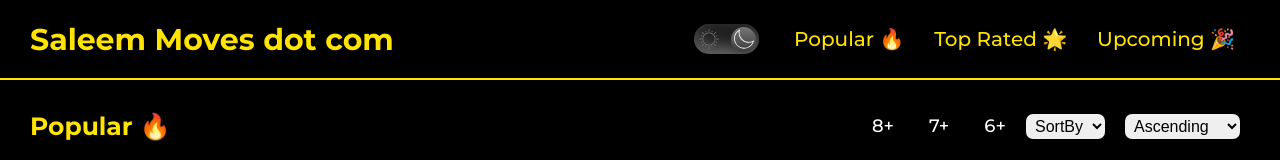
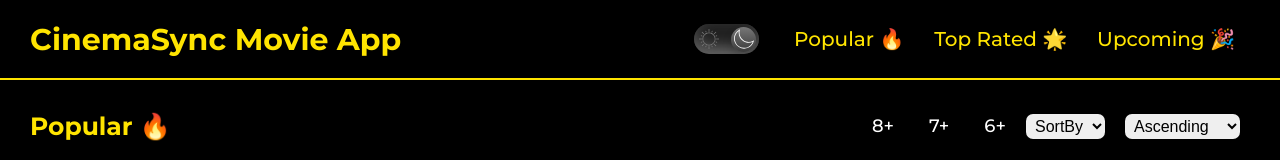
Before and after one commit to faisalkhandev/CinemaSync-MovieApp, a React (Vite) app: page / in a window 1280 px wide. Shown: the top 160 px of the page. Built offline with nearby package versions, Linux system fonts and the light colour scheme; no server answers.

Commit message:
wrong commit

```diff
--- a/src/components/navbar/Navbar.jsx
+++ b/src/components/navbar/Navbar.jsx
@@ -5,7 +5,7 @@ const Navbar = () => {
     <nav className="navbar">
       <h1>
         <a href="/" style={{ textDecoration: "none" }}>
-          Saleem Moves dot com
+          CinemaSync Movie App
         </a>
       </h1>
       <div className="navbarLinks">
```
